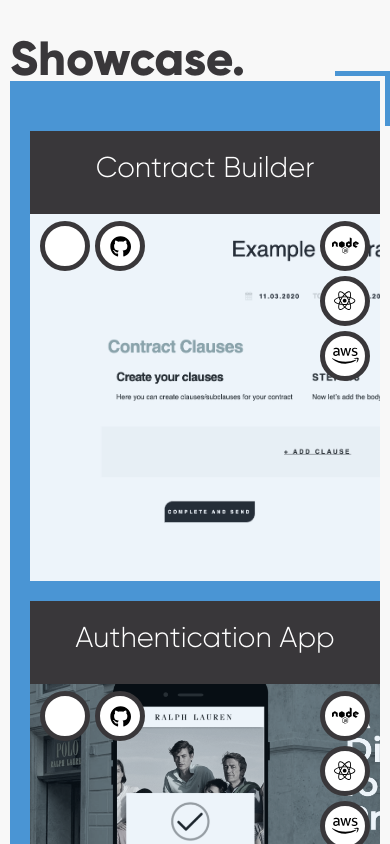
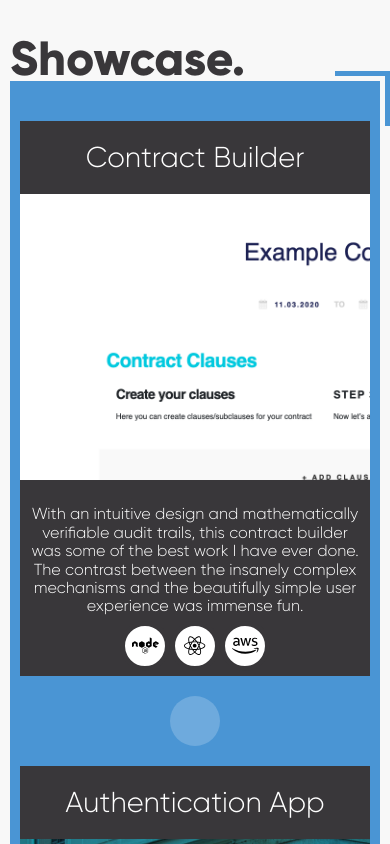
Before and after one commit to Jonjoe/website, a React (Create React App) app: page / in a window 390 px wide. Shown: the part 2140-2984 px from the top of the page. Built offline with nearby package versions, Linux system fonts and the light colour scheme; no server answers; what @fortawesome/pro-duotone-svg-icons, @fortawesome/pro-light-svg-icons, @fortawesome/pro-solid-svg-icons would draw is missing.

Commit message:
better projects on mobile

```diff
--- a/src/components/atoms/Icon/Icon.component.tsx
+++ b/src/components/atoms/Icon/Icon.component.tsx
@@ -23,6 +23,7 @@ export type IconName =
   | "alien"
   | "d10"
   | "heart"
+  | "project"
   | "hexagon"
   | "lab"
   | "code2"
@@ -70,6 +71,9 @@ function mapNamePropToFaNames(iconName: IconName): string | string[] {
 
     case "lab":
       return ["fad", "flask"];
+
+    case "project":
+      return ["fad", "phone-laptop"];
 
     case "heart":
       return ["fad", "heart"];
--- a/src/components/implementations/FeaturedProject/FeaturedProject.component.tsx
+++ b/src/components/implementations/FeaturedProject/FeaturedProject.component.tsx
@@ -18,6 +18,7 @@ const FeaturedProject: React.FC<FeaturedProjectProps> = props => {
   const { project } = props;
 
   return (
+    <Styled.OuterContainer>
       <Styled.Container>
         <Styled.Header>
           <Text.Heading5 inverted align="center">
@@ -31,11 +32,6 @@ const FeaturedProject: React.FC<FeaturedProjectProps> = props => {
           </Text.Body>
         </Styled.Content>
 
-      <Styled.Actions>
-        <Icon name="view" />
-        <Icon name="github" />
-      </Styled.Actions>
-
         <Styled.Image image={project.image} />
 
         <Styled.Tags>
@@ -44,6 +40,13 @@ const FeaturedProject: React.FC<FeaturedProjectProps> = props => {
           <Icon name="aws" />
         </Styled.Tags>
       </Styled.Container>
+
+      <Styled.IconRow>
+        <Styled.Icon>
+          <Icon name="project" />
+        </Styled.Icon>
+      </Styled.IconRow>
+    </Styled.OuterContainer>
   );
 };
 
--- a/src/components/implementations/FeaturedProject/FeaturedProject.styles.tsx
+++ b/src/components/implementations/FeaturedProject/FeaturedProject.styles.tsx
@@ -90,14 +90,39 @@ export const Actions = styled.div`
   }
 `;
 
-export const Container = styled.article`
+export const IconRow = styled.div`
+  width: 100%;
+  padding: 20px 0;
+  display: flex;
+  justify-content: center;
+`;
+
+export const Icon = styled.div`
+  display: flex;
+  align-items: center;
+  justify-content: center;
+  background: rgba(255, 255, 255, 0.2);
+  height: 50px;
+  width: 50px;
+  border-radius: 50%;
+`;
+
+export const OuterContainer = styled.article`
+  width: 100%;
+
+  &:last-child ${IconRow} {
+    display: none;
+  }
+`;
+
+export const Container = styled.div`
   margin: 10px;
   position: relative;
   overflow: hidden;
   width: 100%;
   height: 400px;
 
-  @media only screen and (min-width: ${breakpoints.SMALL}) {
+  @media only screen and (min-width: ${breakpoints.MEDIUM}) {
     &:hover {
       ${Header} {
         top: 100%;
@@ -123,31 +148,41 @@ export const Container = styled.article`
     }
   }
 
-  @media only screen and (max-width: ${breakpoints.SMALL}) {
-    height: 450px;
+  @media only screen and (max-width: ${breakpoints.MEDIUM}) {
+    margin: 0;
+    height: auto;
 
     ${Header} {
       top: 0;
-      padding-bottom: 10px;
-      > * {
-      }
-    }
-    ${Content} {
-      padding-top: 20px;
-      bottom: 0;
     }
 
-    ${Actions}, ${Tags} {
-      top: 90px;
+    ${Content} {
+      bottom: 0;
+      opacity: 1;
+      margin-bottom: 50px;
+      padding-bottom: 10px;
+    }
+
+    ${Actions} {
+      top: 10px;
     }
 
     ${Tags} {
-      right: 10px;
+      right: auto;
+      top: auto;
+      left: auto;
+      bottom: auto;
+      width: 100%;
+      position: relative;
+      display: flex;
+      justify-content: center;
+      background: ${theme.pallet.BLACK};
     }
 
     ${Image} {
-      opacity: 0.9;
-      filter: grayscale(90%);
+      height: 500px;
+      opacity: 1;
+      filter: grayscale(0%);
     }
   }
 `;
```
Lines whose indentation alone changed are shown as unchanged.
